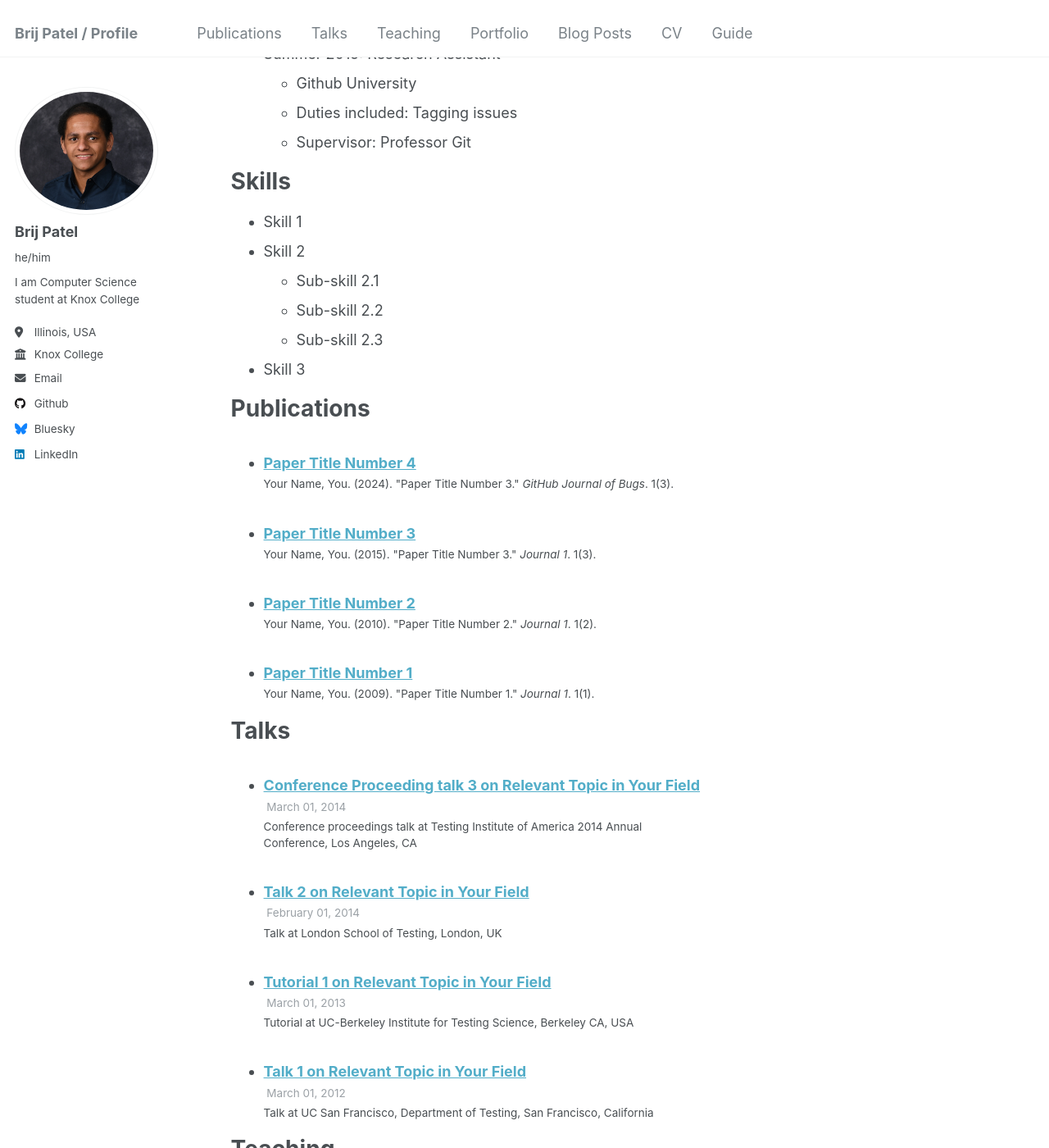
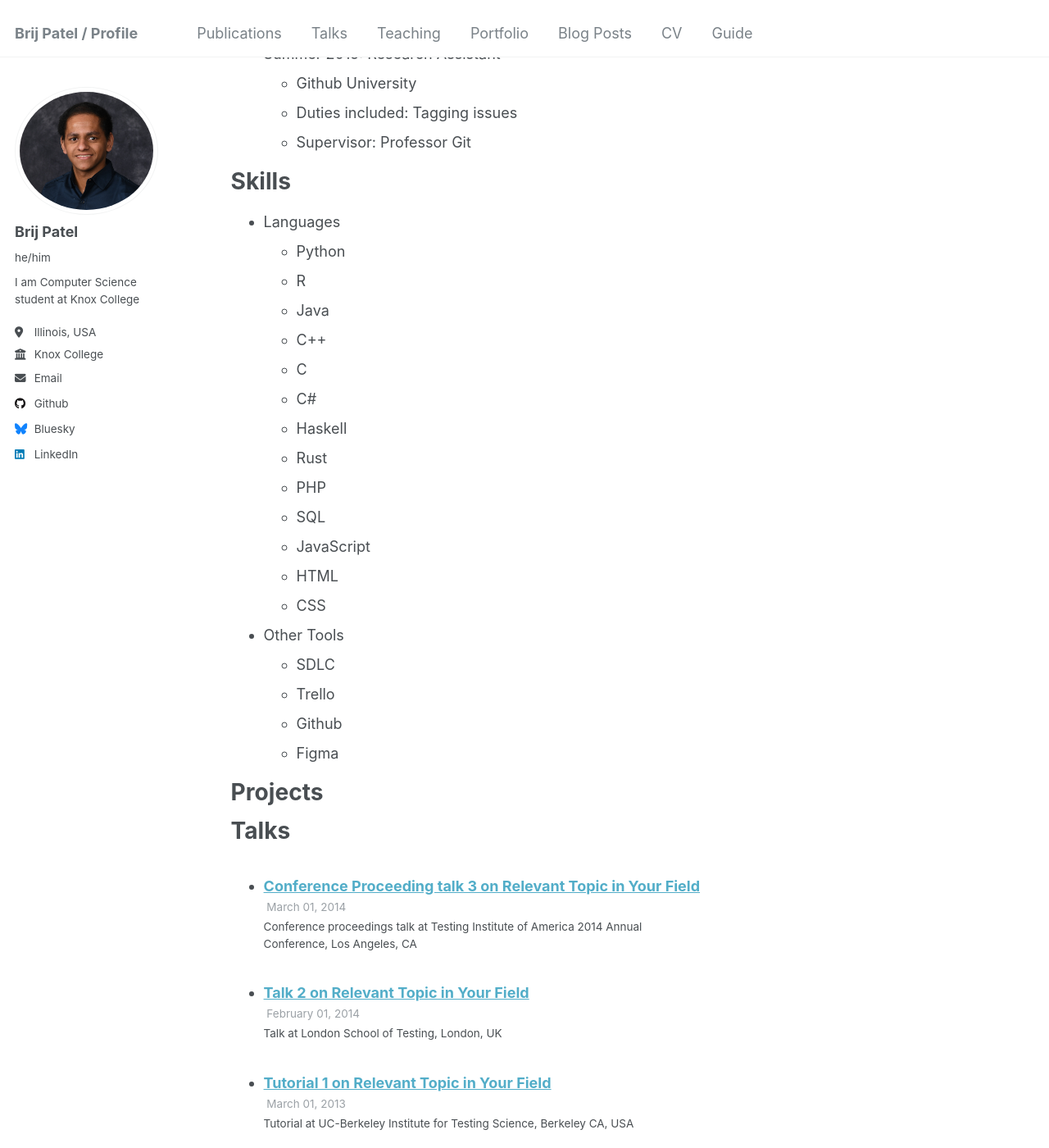
Before and after one commit to brij-patel-knox/brij-patel-knox.github.io, a Jekyll site: the page built from _pages/cv.md, in a window 1280 px wide and 1400 px high, scrolled down 1262 px. Shown: the whole window at 82% size. Built offline with Jekyll 4.4.1, drawn with Linux system fonts in a browser that asks for light colours.

Commit message:
skills add

```diff
--- a/_pages/cv.md
+++ b/_pages/cv.md
@@ -59,18 +59,32 @@ Work experience
 
 Skills
 ======
-* Skill 1
-* Skill 2
-  * Sub-skill 2.1
-  * Sub-skill 2.2
-  * Sub-skill 2.3
-* Skill 3
 
-Publications
+* Languages
+  * Python
+  * R
+  * Java
+  * C++
+  * C
+  * C#
+  * Haskell
+  * Rust
+  * PHP
+  * SQL
+  * JavaScript
+  * HTML
+  * CSS
+
+* Other Tools
+  * SDLC
+  * Trello
+  * Github
+  * Figma
+
+
+Projects
 ======
-  <ul>{% for post in site.publications reversed %}
-    {% include archive-single-cv.html %}
-  {% endfor %}</ul>
+
 
 Talks
 ======
```
